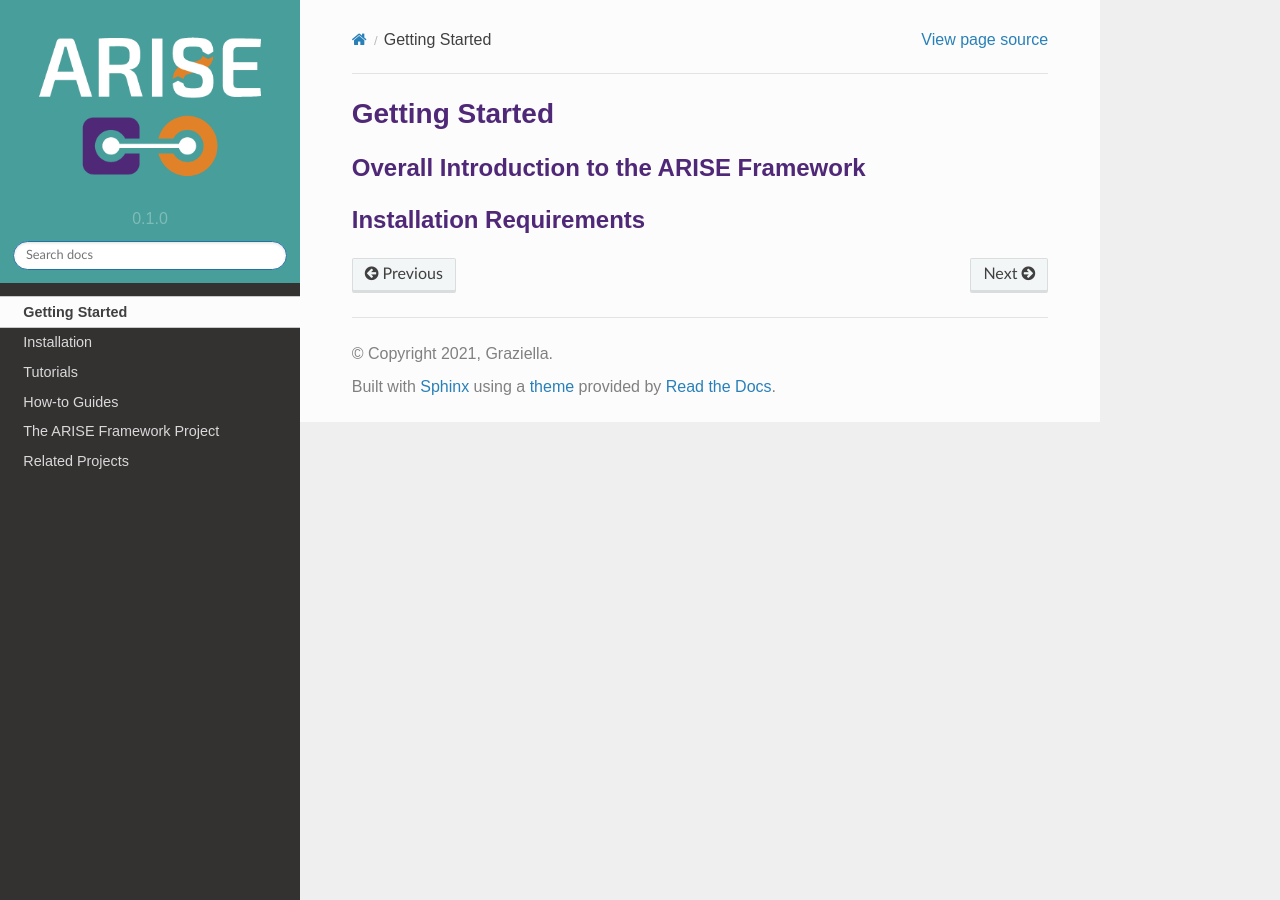
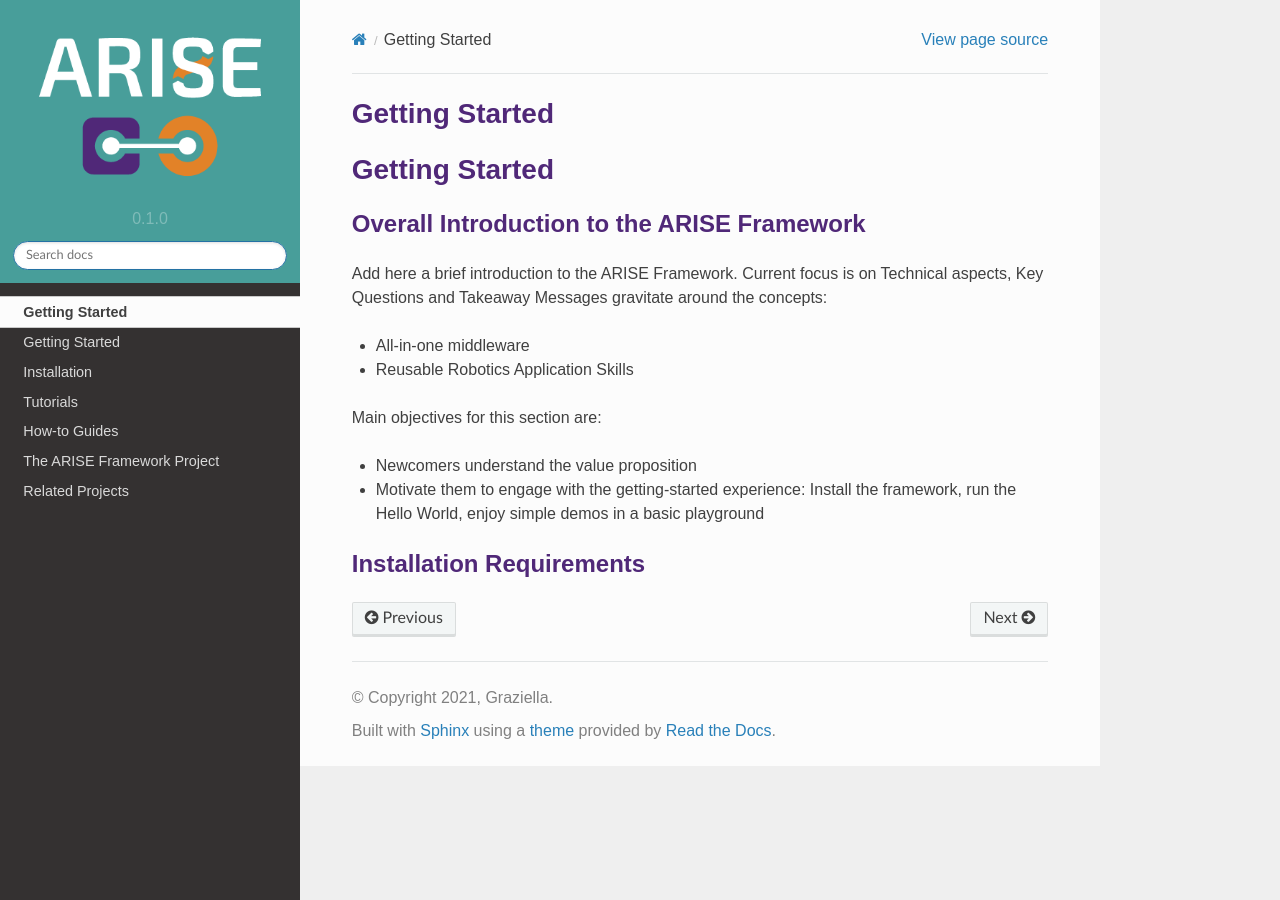
Before and after one commit to agileHRI/arise_documentation, a Sphinx documentation site: the page built from docs/source/getting-started.rst, in a window 1280 px wide. Built offline with Sphinx 7.4.7 and the Read the Docs theme 2.0.0, drawn with Linux system fonts in a browser that asks for light colours.

Commit message:
Update getting-started.rst

```diff
--- a/docs/source/getting-started.rst
+++ b/docs/source/getting-started.rst
@@ -1,9 +1,24 @@
+Getting Started
+===============
+
 Getting Started
 ===============
 
 .. _overall_introduction:
 Overall Introduction to the ARISE Framework
 -------------------------------------------
+Add here a brief introduction to the ARISE Framework. Current focus is on Technical aspects,
+Key Questions and Takeaway Messages gravitate around the concepts:
+
+- All-in-one middleware
+
+- Reusable Robotics Application Skills
+
+Main objectives for this section are:
+
+- Newcomers understand the value proposition
+
+- Motivate them to engage with the getting-started experience: Install the framework, run the Hello World, enjoy simple demos in a basic playground
 
 .. _installation_requirements:
 Installation Requirements
```
